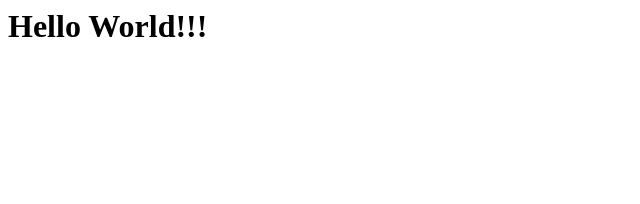
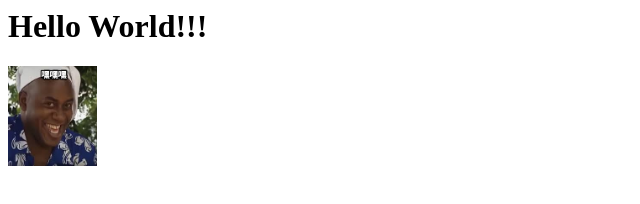
Before and after one commit to TreeSure1276/git-tutorial, a plain HTML site: page index.html in a window 1280 px wide. Shown: the whole page, without its empty margins (0-640 px from the left). Drawn offline with Linux system fonts and the light colour scheme.

Commit message:
新增下載.jfif

```diff
--- a/index.html
+++ b/index.html
@@ -1 +1,2 @@
 <h1>Hello World!!!</h1>
+<img src="下載.jfif" height="100">
```
Also changed, not shown: 下載.jfif (added).
